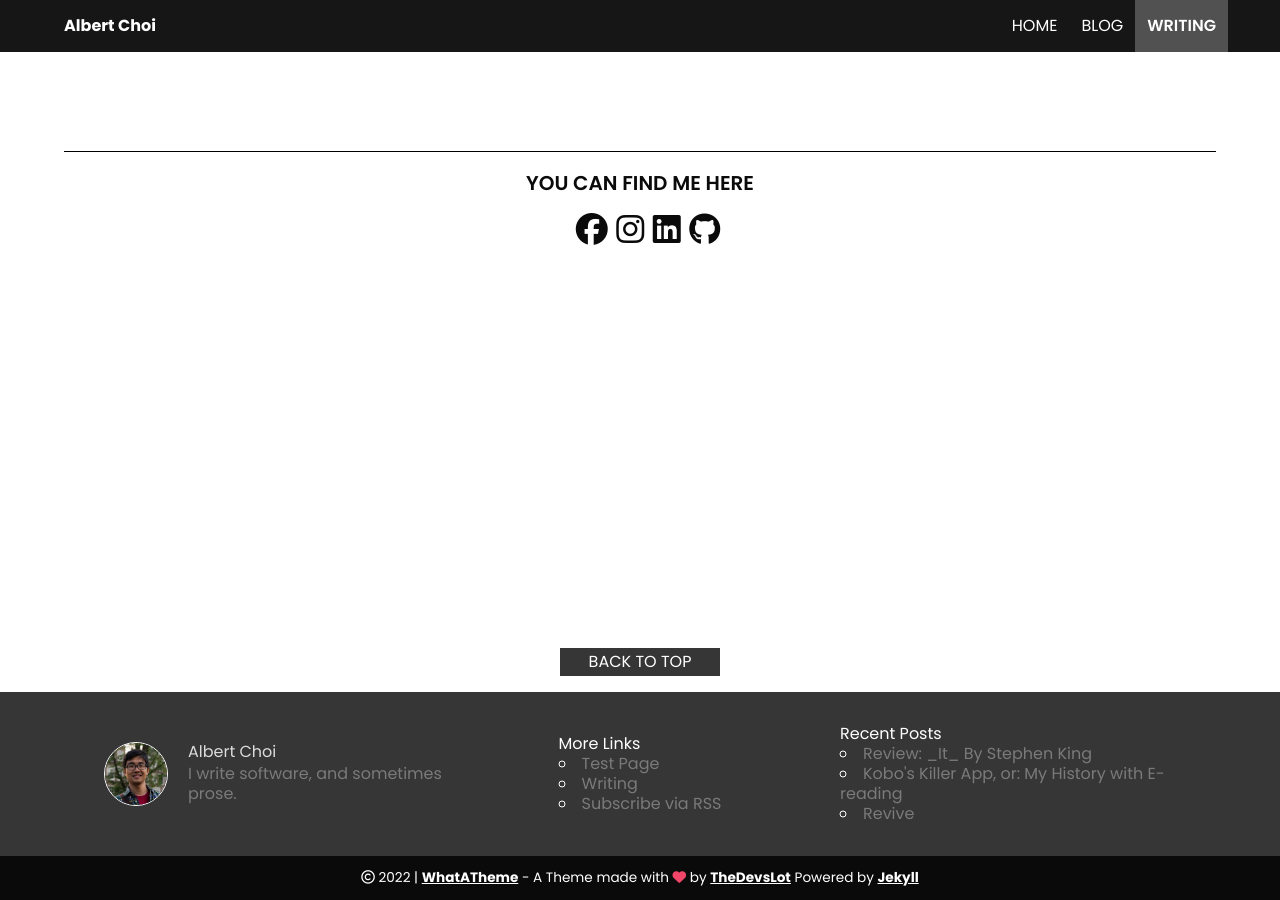
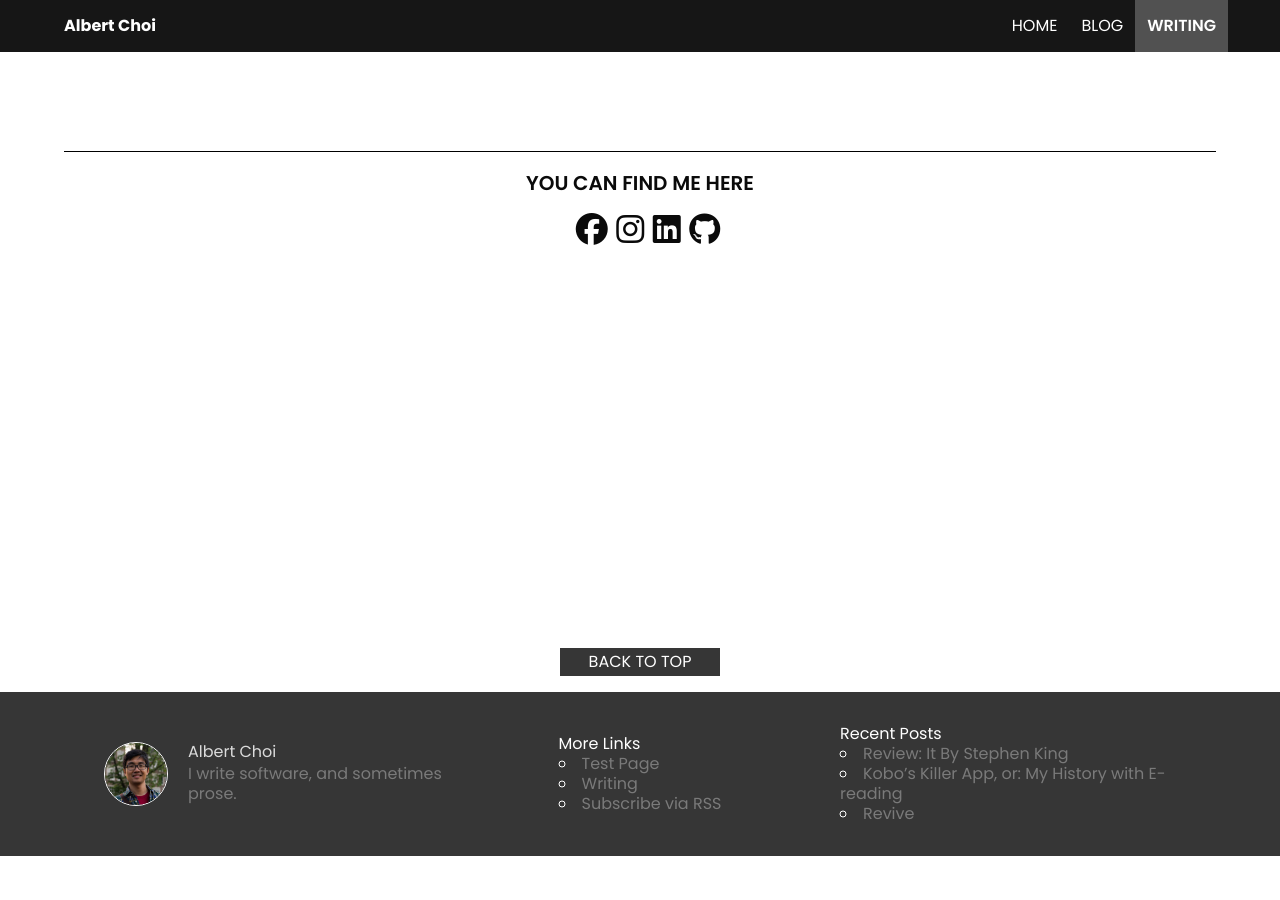
Before and after one commit to fichince/alchoi.com, a Jekyll site: the page built from index.md, in a window 1280 px wide and 900 px high, scrolled down 2052 px. Built offline with Jekyll 4.4.1, drawn with Linux system fonts in a browser that asks for light colours; nearby versions of some CDN libraries; after the commit the page ends 2908 px from its top, so only the background shows below that.

```diff
--- a/_includes/footer.html
+++ b/_includes/footer.html
@@ -45,13 +45,15 @@
                 <h3>Recent Posts</h3>
                 {% for post in site.posts offset: 0 limit:3 %}
                 <li>
-                    <a href="{{post.url | absolute_url}}">{{post.title}}</a>
+                    <a href="{{post.url | absolute_url}}">{{post.title | markdownify | strip_html }}</a>
                 </li>
                 {% endfor %}
             </div>
         </div>
     </div>
+    {% comment %}
     <div class="has-background-black has-text-centered has-text-white" id="credits">
         <i class="far fa-copyright"></i> {{ "now" | date: "%Y" }} | <a href="https://github.com/thedevslot/WhatATheme" target="_blank" rel="noopener noreferrer">WhatATheme</a> - A Theme made with <i class="fas fa-heart has-text-danger"></i> by <a href="https://www.twitter.com/thedevslot" target="_blank" rel="noopener noreferrer">TheDevsLot</a> Powered by <a href="https://jekyllrb.com/" target="_blank">Jekyll</a>
     </div>
+    {% endcomment %}
 </footer>
```
